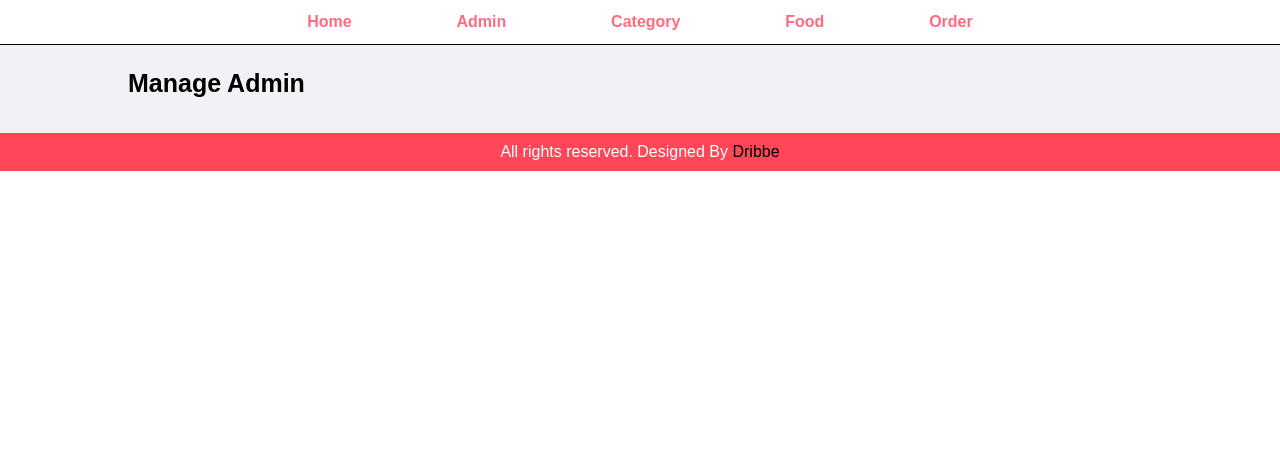
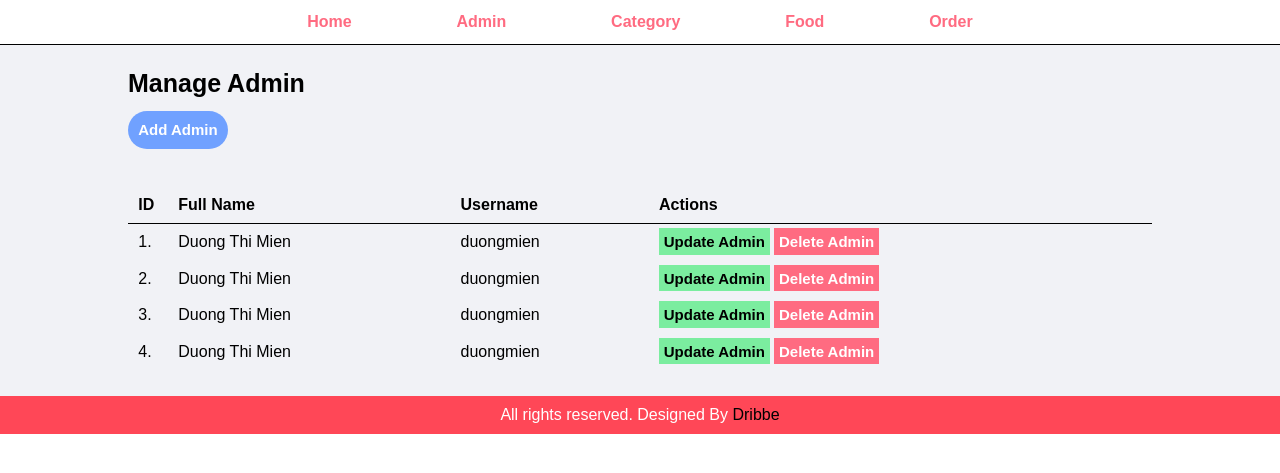
Before and after one commit to duongmien/food-order-project, a PHP site: page /admin/manage-admin.php in a window 1280 px wide. Shown: the top 473 px of the page. Run offline with PHP 8.4, Linux system fonts and the light colour scheme.

Commit message:
update Gui admin control

```diff
--- a/admin/manage-admin.php
+++ b/admin/manage-admin.php
@@ -1,7 +1,55 @@
 <?php include('./partials/menu.php') ?>
-  <div class="main-content">
-    <div class="wrapper">
-      <h1>Manage Admin</h1>
-    </div>
+<div class="main-content">
+  <div class="wrapper">
+    <h1>Manage Admin</h1>
+    <br />
+    <a href="" class="btn-primary">Add Admin</a>
+    <br /><br /><br /><br />
+    <table class="tbl-full">
+      <tr>
+        <th>ID</th>
+        <th>Full Name</th>
+        <th>Username</th>
+        <th>Actions</th>
+      </tr>
+      <tr>
+        <td>1.</td>
+        <td>Duong Thi Mien</td>
+        <td>duongmien</td>
+        <td>
+          <a class="btn-secondary" href="">Update Admin</a>
+          <a class="btn-danger" href=""> Delete Admin</a>
+        </td>
+      </tr>
+      <tr>
+        <td>2.</td>
+        <td>Duong Thi Mien</td>
+        <td>duongmien</td>
+        <td>
+          <a class="btn-secondary" href="">Update Admin</a>
+          <a class="btn-danger" href=""> Delete Admin</a>
+        </td>
+      </tr>
+      <tr>
+        <td>3.</td>
+        <td>Duong Thi Mien</td>
+        <td>duongmien</td>
+        <td>
+          <a class="btn-secondary" href="">Update Admin</a>
+          <a class="btn-danger" href=""> Delete Admin</a>
+        </td>
+      </tr>
+      <tr>
+        <td>4.</td>
+        <td>Duong Thi Mien</td>
+        <td>duongmien</td>
+        <td>
+          <a class="btn-secondary" href="">Update Admin</a>
+          <a class="btn-danger" href=""> Delete Admin</a>
+        </td>
+      </tr>
+
+    </table>
   </div>
-  <?php include('./partials/footer.php') ?>
+</div>
+<?php include('./partials/footer.php') ?>
--- a/admin/partials/menu.php
+++ b/admin/partials/menu.php
@@ -16,9 +16,9 @@
       <ul>
         <li><a href="index.php">Home</a></li>
         <li><a href="manage-admin.php">Admin</a></li>
-        <li><a href="">Category</a></li>
-        <li><a href="">Food</a></li>
-        <li><a href="">Order</a></li>
+        <li><a href="manage-category.php">Category</a></li>
+        <li><a href="manage-food.php">Food</a></li>
+        <li><a href="manage-order.php">Order</a></li>
       </ul>
     </div>
   </div>
--- a/css/admin.css
+++ b/css/admin.css
@@ -13,6 +13,52 @@ body {
     float:none;
     clear: both;
 
+}
+.tbl-full{
+    width: 100%;
+}
+th{
+    font-weight: bold;
+}
+table tr th{
+    border-bottom: 1px solid black;
+    padding: 1%;
+    text-align: left;
+}
+table tr td{
+    padding: 1%;
+}
+.btn-primary{
+    background-color: #70a1ff;
+    padding: 1%;
+    font-weight: bold;
+    border-radius:  30px;
+    color: white;
+    font-size: 15px;
+}
+.btn-primary:hover{
+    background-color:#686de0 ;
+    border-radius:  30px;
+}
+.btn-secondary{
+    background-color: #7bed9f;
+    padding: 1%;
+    font-weight: bold;
+    color: black;
+    font-size: 15px;
+}
+.btn-secondary:hover{
+    background-color:#2ed573 ;
+}
+.btn-danger{
+    background-color: #ff6b81;
+    padding: 1%;
+    font-weight: bold;
+    color: white;
+    font-size: 15px;
+}
+.btn-danger:hover{
+    background-color:#ff4757 ;
 }
 /* Css for menu */
 .menu{
```
Also changed, not shown: admin/manage-category.php (added, +7 -0 lines), admin/manage-food.php (added, +7 -0 lines), admin/manage-order.php (added, +7 -0 lines).
